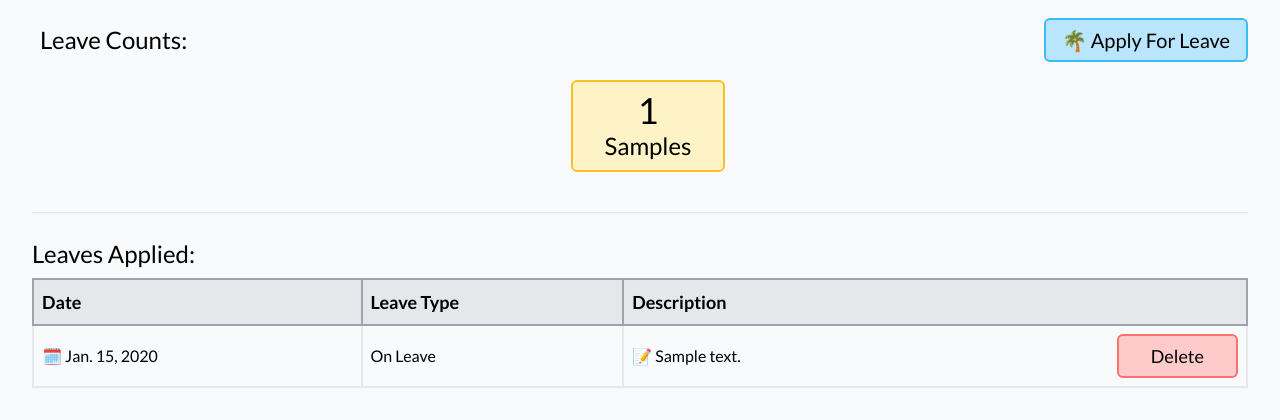
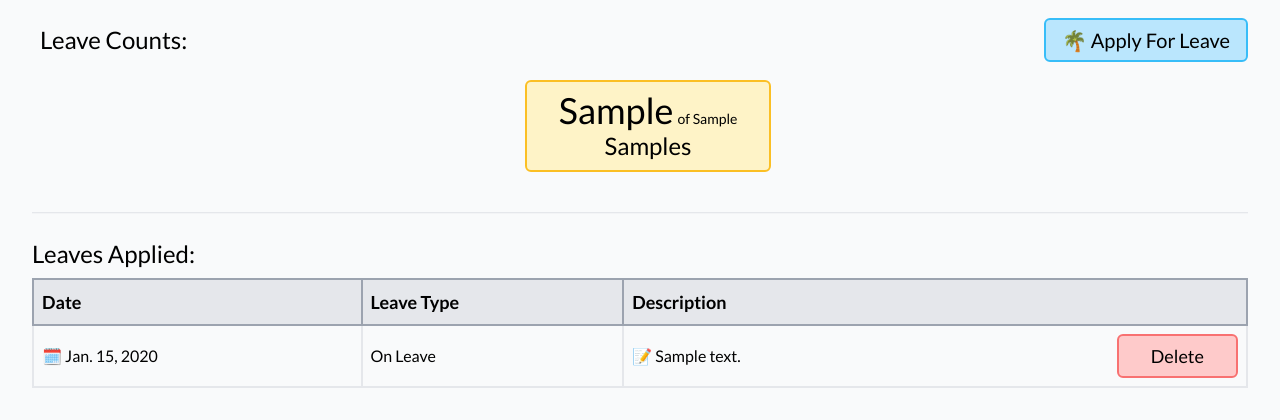
Before and after one commit to Hamza5743/chutti, a Django app: template templates/chutti/dashboard.html in a window 1280 px wide. Shown: the part 54-474 px from the top of the page. Run offline with Django 5.2, Linux system fonts and the light colour scheme; tables that the repository leaves empty hold one stand-in row (values such as "Sample post"); the template is opened without the code that fills it: values that come from a table or form of the project are taken from there, most other values are stand-ins (such as "Sample title", 1, 10 or a date in 2020); parts of the project's set-up code (start-up, migrations or seed data) failed here and were passed over; some libraries are stand-ins or nearby versions.

Commit message:
show leaves left

```diff
--- a/templates/chutti/dashboard.html
+++ b/templates/chutti/dashboard.html
@@ -10,7 +10,9 @@
             {% if not leave_counts %}<div class="text-xl">No Leaves Applied!</div>{% endif %}
             {% for leave_type, leave_count in leave_counts.items %}
                 <div class="flex flex-col bg-amber-100 first:ml-4 mt-4 p-8 py-2 border-2 border-amber-400 border-solid rounded-md">
-                    <div class="flex flex-col w-full space-y-3 text-center text-4xl">{{ leave_count }}</div>
+                    <div class="inline text-center text-4xl">
+                        {{ leave_count.leaves_taken }}<span class="ml-1 text-sm">of {{ leave_count.leaves_left }}</span>
+                    </div>
                     <div class="flex flex-col w-full space-y-3 text-center text-2xl">{{ leave_type }}s</div>
                 </div>
             {% endfor %}
--- a/theme/static/css/dist/styles.css
+++ b/theme/static/css/dist/styles.css
@@ -840,6 +840,10 @@ select {
   margin-bottom: auto;
 }
 
+.ml-1 {
+  margin-left: 0.25rem;
+}
+
 .ml-auto {
   margin-left: auto;
 }
@@ -866,6 +870,10 @@ select {
 
 .block {
   display: block;
+}
+
+.inline {
+  display: inline;
 }
 
 .flex {
```
Also changed, not shown: chutti/views.py (+22 -3 lines).
